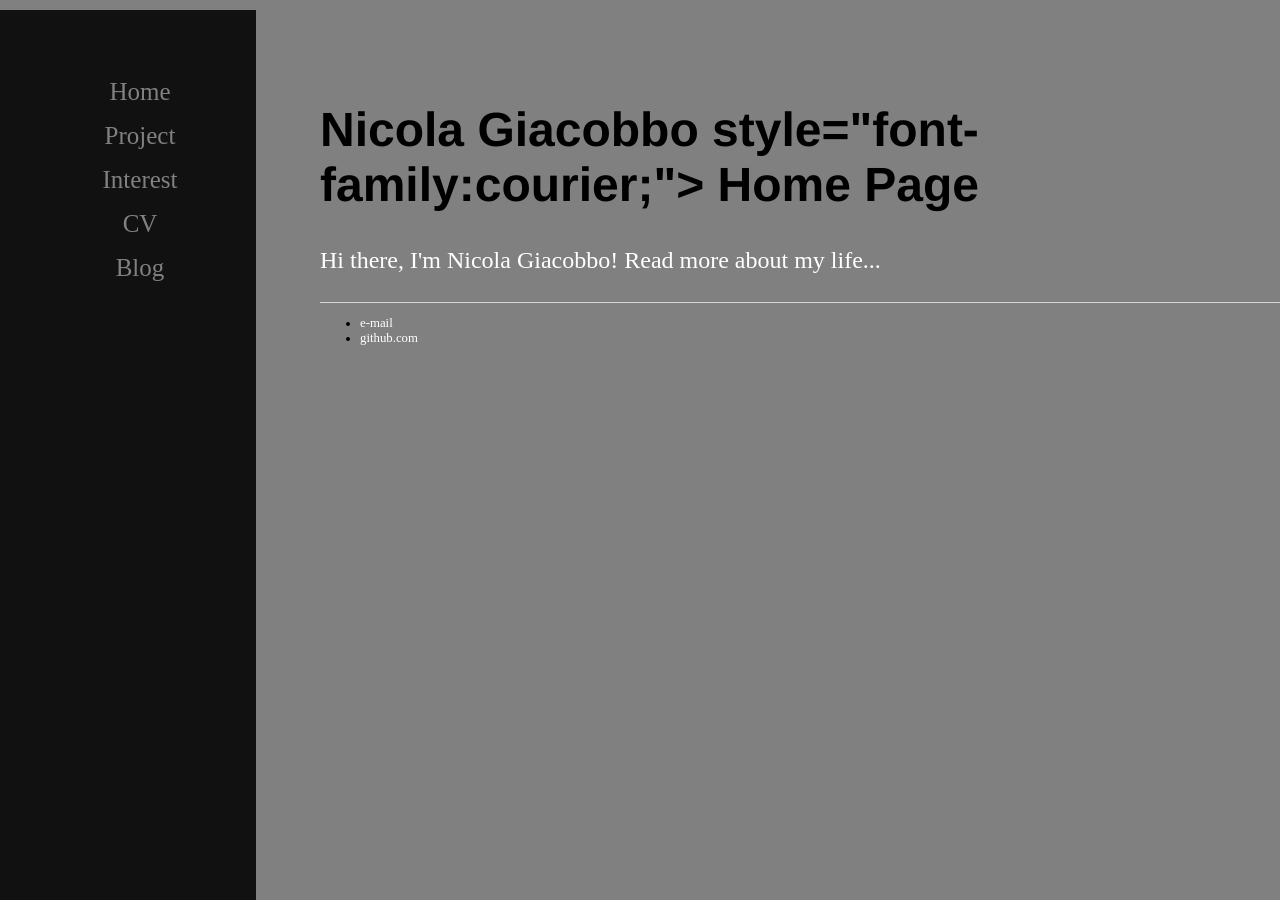
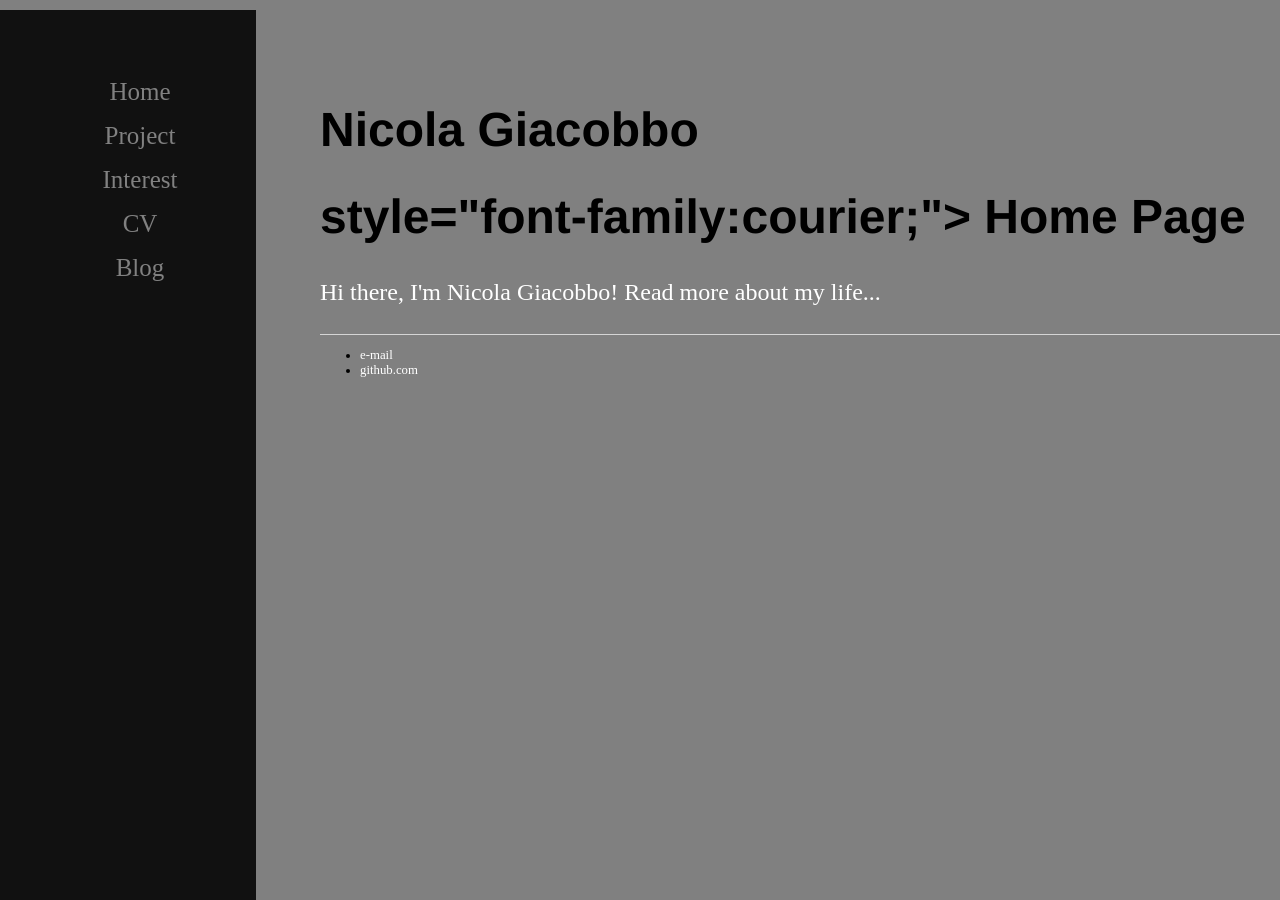
Before and after one commit to GiacobboNicola/giacobbonicola.github.io, a Jekyll site: the page built from index.html, in a window 1280 px wide. Built offline with Jekyll 4.4.1, drawn with Linux system fonts in a browser that asks for light colours.

Commit message:
Update index.html

```diff
--- a/index.html
+++ b/index.html
@@ -3,6 +3,6 @@ layout: default
 title: Nicola Giacobbo
 ---
 <div class="blurb">
-	<h1> Nicola Giacobbo style="font-family:courier;"> Home Page</h1>
+	<h1> Nicola Giacobbo</h1> <h1>style="font-family:courier;"> Home Page</h1>
 	<p>Hi there, I'm Nicola Giacobbo! Read more about my life...</a></p>
 </div><!-- /.blurb -->
```
